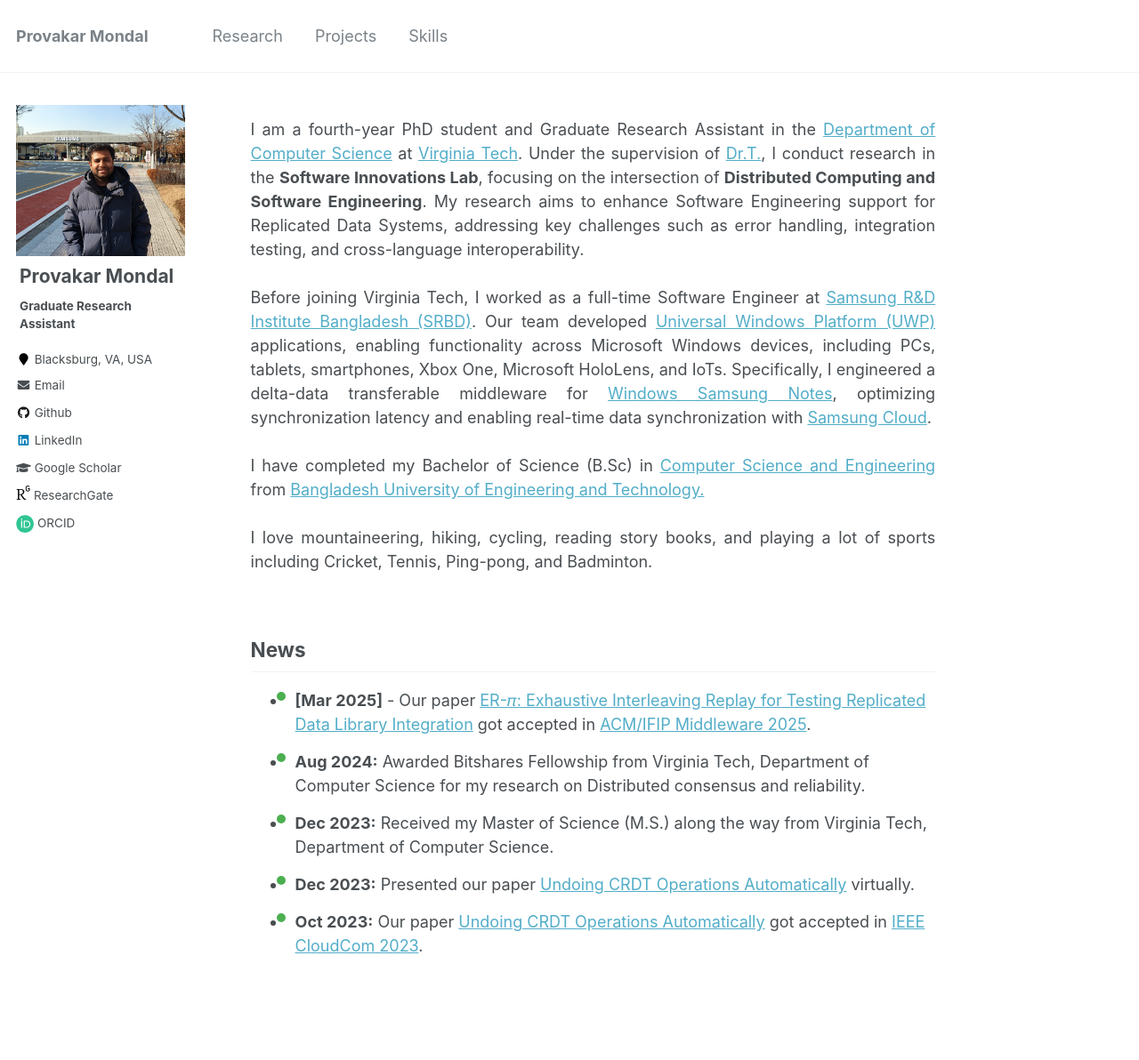
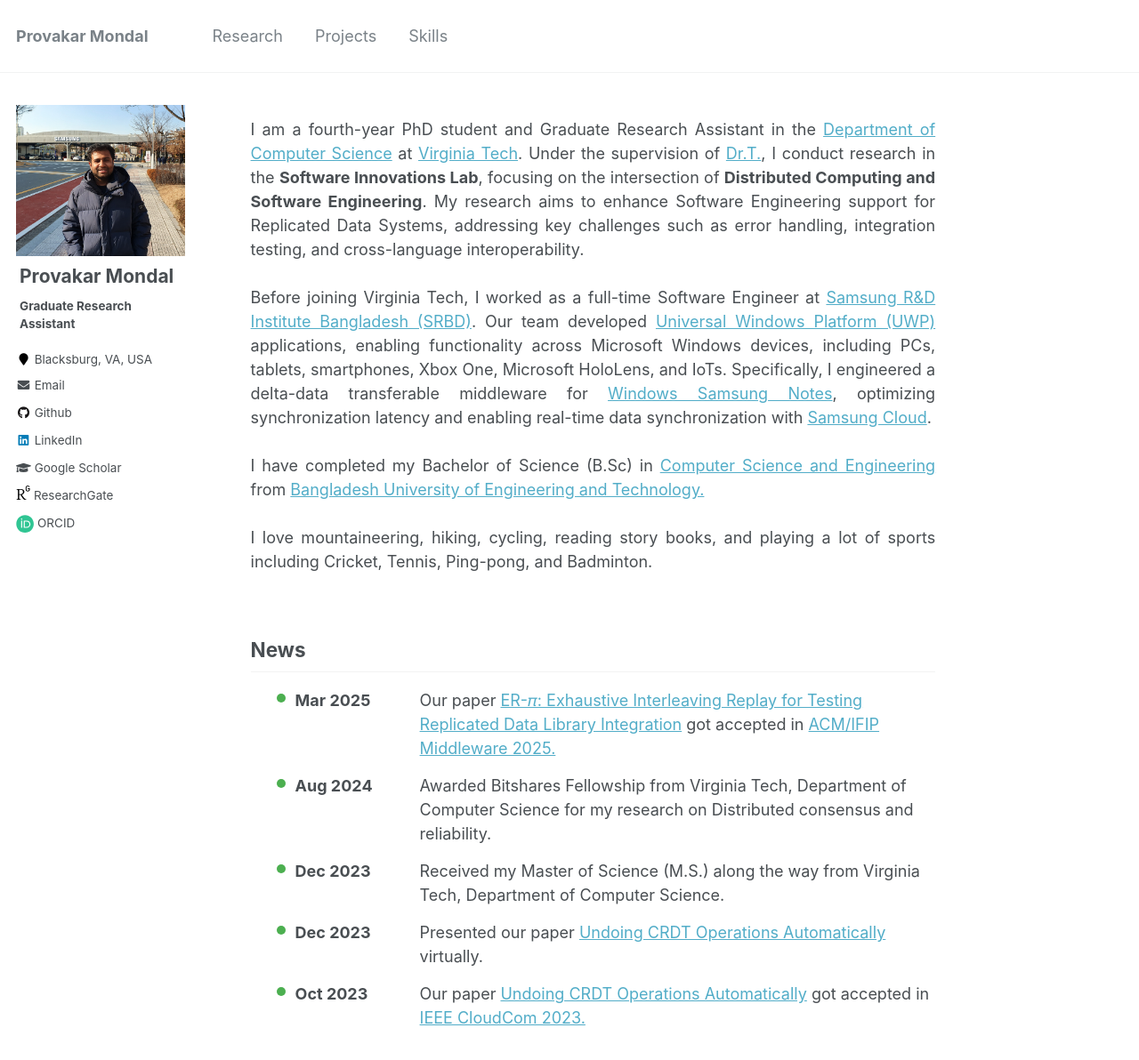
Before and after one commit to surzoprovakar/surzoprovakar.github.io, a Jekyll site: the page built from _pages/about.md, in a window 1280 px wide and 1365 px high. Shown: the top 1192 px of the window at 89% size. Built offline with Jekyll 4.4.1, drawn with Linux system fonts in a browser that asks for light colours.

Commit message:
update news

```diff
--- a/_pages/about.md
+++ b/_pages/about.md
@@ -9,31 +9,44 @@ redirect_from:
 ---
 
 <style>
-/* Timeline-style Recent News */
 .recent-news {
   position: relative;
   margin-left: 20px;
   padding-left: 20px;
-  /* border-left: 2px solid #4CAF50; */
 }
 
 .recent-news li {
   position: relative;
   margin-bottom: 15px;
   padding-left: 10px;
+  display: grid;
+  grid-template-columns: 130px 1fr;
+  align-items: start;
+  column-gap: 10px;
 }
 
 .recent-news li::before {
   content: '';
   position: absolute;
   left: -11px;
-  top: 4px;
+  top: 6px;
   width: 10px;
   height: 10px;
   background-color: #4CAF50;
   border-radius: 50%;
 }
+
+.recent-news li strong {
+  font-weight: bold;
+  display: inline-block;
+  white-space: nowrap;
+}
+
+.recent-news li span {
+  display: block;
+}
 </style>
+
 
 <div style="text-align: justify">
 I am a fourth-year PhD student and Graduate Research Assistant in the <a href = "https://cs.vt.edu/" target="_blank"> Department of Computer Science</a> at <a href = "https://vt.edu/" target="_blank"> Virginia Tech</a>. Under the supervision of <a href = "https://people.cs.vt.edu/~tilevich/" target = "_blank">Dr.T.</a>, I conduct research in the <b>Software Innovations Lab</b>, focusing on the intersection of <b>Distributed Computing and Software Engineering</b>. My research aims to enhance Software Engineering support for Replicated Data Systems, addressing key challenges such as error handling, integration testing, and cross-language interoperability.<br><br>
@@ -49,10 +62,19 @@ I love mountaineering, hiking, cycling, reading story books, and playing a lot o
 ## News
 
 <ul class="recent-news">
-  <li><strong>[Mar 2025]</strong> - Our paper <a href = "https://people.cs.vt.edu/provakar/Middleware_25__ER_%f0%9d%9c%8b_.pdf" target="_blank" rel="noopener noreferrer"> ER-𝜋: Exhaustive Interleaving Replay for Testing Replicated Data Library Integration</a> got accepted in <a href = "https://middleware-conf.github.io/2025/" target="_blank" rel="noopener noreferrer">ACM/IFIP Middleware 2025</a>.</li>
-  <li><strong>Aug 2024:</strong> Awarded Bitshares Fellowship from Virginia Tech, Department of Computer Science for my research on Distributed consensus and reliability.</li>
-  <li><strong>Dec 2023:</strong> Received my Master of Science (M.S.) along the way from Virginia Tech, Department of Computer Science.</li>
-  <li><strong>Dec 2023:</strong> Presented our paper <a href = "https://ieeexplore.ieee.org/stamp/stamp.jsp?tp=&arnumber=10475806" target="_blank" rel="noopener noreferrer"> Undoing CRDT Operations Automatically</a> virtually.
+  <li><strong>Mar 2025</strong>
+    <span>Our paper <a href = "https://people.cs.vt.edu/provakar/Middleware_25__ER_%f0%9d%9c%8b_.pdf" target="_blank" rel="noopener noreferrer"> ER-𝜋: Exhaustive Interleaving Replay for Testing Replicated Data Library Integration</a> got accepted in <a href = "https://middleware-conf.github.io/2025/" target="_blank" rel="noopener noreferrer">ACM/IFIP Middleware 2025.</a></span>
   </li>
-  <li><strong>Oct 2023:</strong> Our paper <a href = "https://ieeexplore.ieee.org/stamp/stamp.jsp?tp=&arnumber=10475806" target="_blank" rel="noopener noreferrer"> Undoing CRDT Operations Automatically</a> got accepted in <a href = "https://parsec2.unicampania.it/cloudcom2023/" target="_blank" rel="noopener noreferrer">IEEE CloudCom 2023</a>.</li>
+  <li><strong>Aug 2024</strong>
+    <span>Awarded Bitshares Fellowship from Virginia Tech, Department of Computer Science for my research on Distributed consensus and reliability.</span>
+  </li>
+  <li><strong>Dec 2023</strong>
+    <span>Received my Master of Science (M.S.) along the way from Virginia Tech, Department of Computer Science.</span>
+  </li>
+  <li><strong>Dec 2023</strong>
+    <span>Presented our paper <a href = "https://ieeexplore.ieee.org/stamp/stamp.jsp?tp=&arnumber=10475806" target="_blank" rel="noopener noreferrer"> Undoing CRDT Operations Automatically</a> virtually.</span>
+  </li>
+  <li><strong>Oct 2023</strong>
+    <span>Our paper <a href = "https://ieeexplore.ieee.org/stamp/stamp.jsp?tp=&arnumber=10475806" target="_blank" rel="noopener noreferrer"> Undoing CRDT Operations Automatically</a> got accepted in <a href = "https://parsec2.unicampania.it/cloudcom2023/" target="_blank" rel="noopener noreferrer">IEEE CloudCom 2023.</a></span>
+  </li>
 </ul>
```
